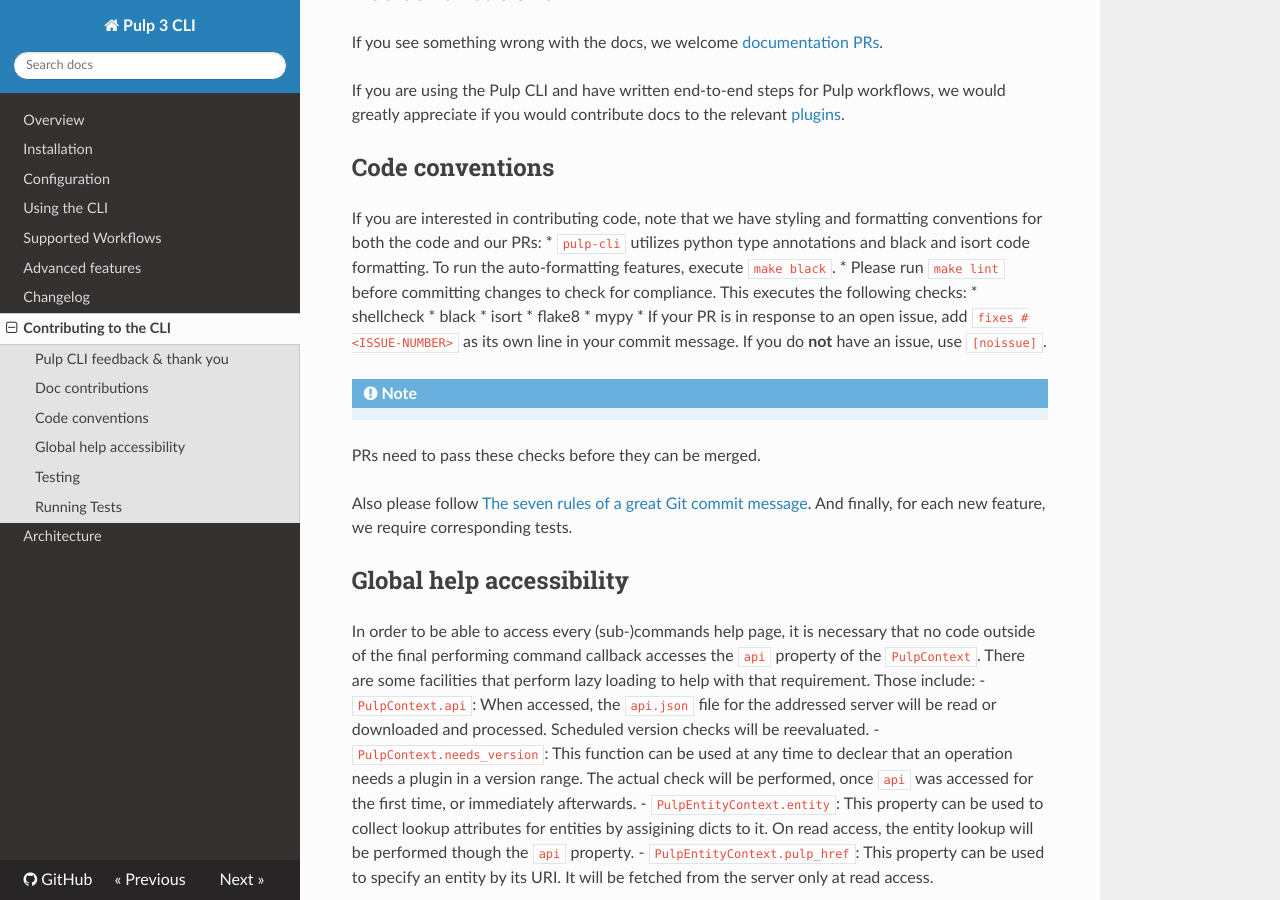
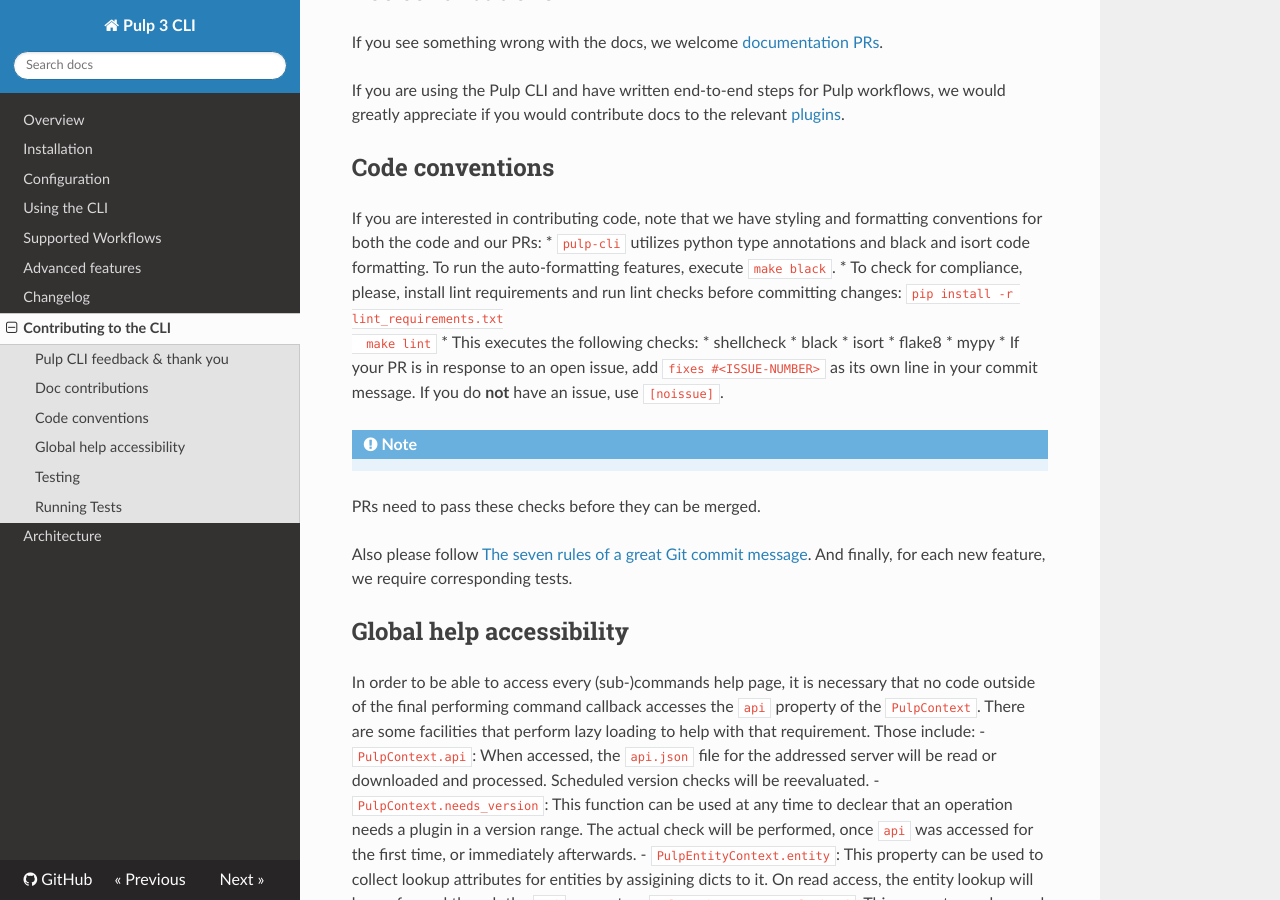
Before and after one commit to pulp/pulp-cli, an MkDocs documentation site: the page built from docs/contributing.md, in a window 1280 px wide and 900 px high, scrolled down 361 px. Built offline with MkDocs 1.6.1, drawn with Linux system fonts in a browser that asks for light colours; nearby versions of some CDN libraries.

Commit message:
Mention installing lint requirements
[noissue]

````diff
--- a/docs/contributing.md
+++ b/docs/contributing.md
@@ -19,12 +19,17 @@
 conventions for both the code and our PRs:
 * `pulp-cli` utilizes python type annotations and black and isort code formatting.
   To run the auto-formatting features, execute `make black`.
-* Please run `make lint` before committing changes to check for compliance. This executes the following checks:
-  * shellcheck
-  * black
-  * isort
-  * flake8
-  * mypy
+* To check for compliance, please, install lint requirements and run lint checks before committing changes:
+  ```
+  pip install -r lint_requirements.txt
+  make lint
+  ```
+  * This executes the following checks:
+    * shellcheck
+    * black
+    * isort
+    * flake8
+    * mypy
 * If your PR is in response to an open issue, add `fixes #<ISSUE-NUMBER>` as its own line
 in your commit message. If you do **not** have an issue, use `[noissue]`.
 
````
